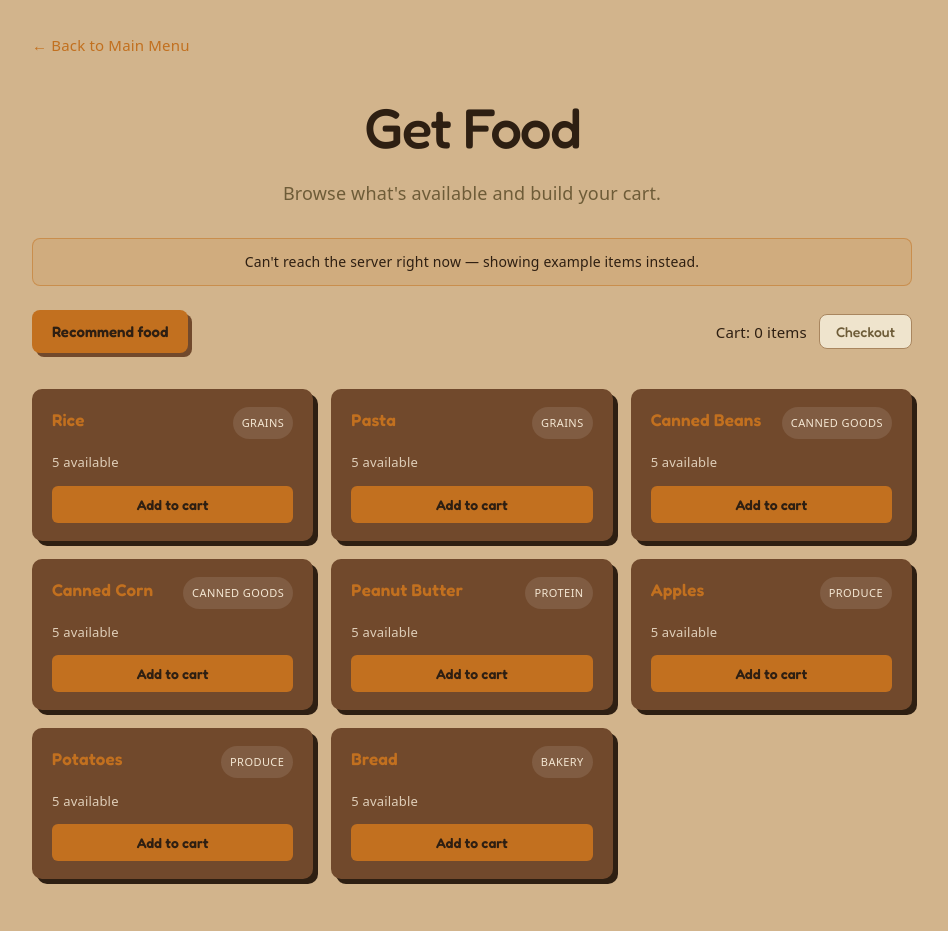
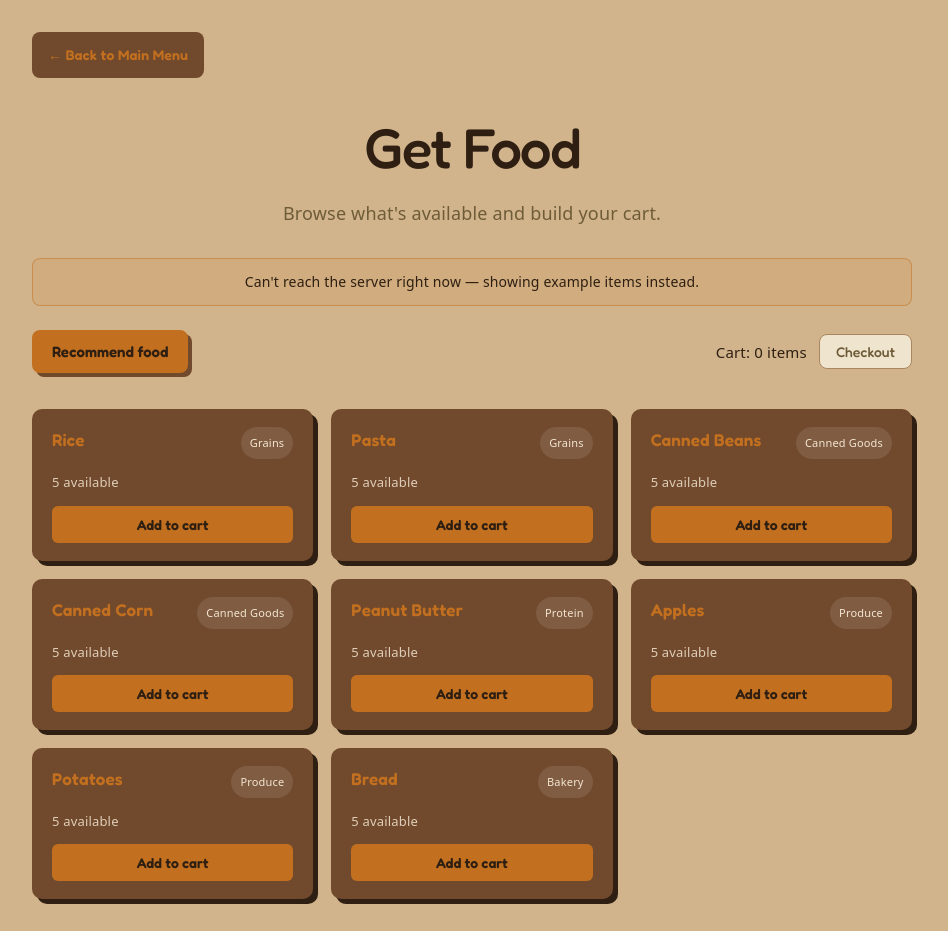
Before and after one commit to AvocadoGG1/sose-hackathon-2026, a React (Vite) app in the folder react/: page /get-food in a window 1280 px wide. Shown: the whole page, without its empty margins (168-1116 px from the left). Built offline with nearby package versions, Linux system fonts and the light colour scheme; no server answers.

Commit message:
feat: integrate Get Food page, wire GET /api/inventory

```diff
--- a/react/src/pages/GetFood.css
+++ b/react/src/pages/GetFood.css
@@ -118,8 +118,6 @@
 
 .food-pill {
   font-size: 11px;
-  letter-spacing: 0.04em;
-  text-transform: uppercase;
   color: var(--surface-ink);
   background: rgba(255, 255, 255, 0.1);
   border-radius: 999px;
--- a/react/src/pages/GetFood.jsx
+++ b/react/src/pages/GetFood.jsx
@@ -3,11 +3,10 @@ import { Link } from 'react-router-dom'
 import './Pages.css'
 import './GetFood.css'
 
-// once GET /api/inventory is wired up server-side.
 const API_BASE = import.meta.env.VITE_API_URL ?? 'http://localhost:3000'
 
-// same items as supabase/seed.sql, shown since API can't be reached yet
-// page is still demoable before the backend branch is merged
+// this isntead of blank page if API can't be reached
+// same items as supabase, so still looks like real data (testing)
 const FALLBACK_ITEMS = [
   { food_item_id: 'fallback-1', name: 'Rice', category: 'Grains', total_quantity: 5 },
   { food_item_id: 'fallback-2', name: 'Pasta', category: 'Grains', total_quantity: 5 },
@@ -19,6 +18,8 @@ const FALLBACK_ITEMS = [
   { food_item_id: 'fallback-8', name: 'Bread', category: 'Bakery', total_quantity: 5 },
 ]
 
+// one food item: name/category, how many are left, and cart controls.
+// total_quantity is null when stock isn't tracked for an item
 function FoodCard({ item, qtyInCart, onAdd, onRemove, highlighted }) {
   const available = item.total_quantity ?? null
   const maxedOut = available !== null && qtyInCart >= available
@@ -37,6 +38,7 @@ function FoodCard({ item, qtyInCart, onAdd, onRemove, highlighted }) {
 
       <div className="food-card-actions">
         {qtyInCart > 0 ? (
+          // already in the cart - show a +/- stepper instead of  Add button.
           <div className="qty-stepper">
             <button type="button" onClick={() => onRemove(item)} aria-label={`Remove one ${item.name}`}>
               −
@@ -68,10 +70,13 @@ function FoodCard({ item, qtyInCart, onAdd, onRemove, highlighted }) {
 
 function GetFood() {
   const [items, setItems] = useState([])
-  const [status, setStatus] = useState('loading') // loading | ready | offline
-  const [cart, setCart] = useState({}) // { [food_item_id]: qty }
+  // loads, 'offline' if the API couldn't be reached.
+  const [status, setStatus] = useState('loading')
+  const [cart, setCart] = useState({})
+  // food_item_id of the card to briefly highlight after "Recommend food".
   const [recommendedId, setRecommendedId] = useState(null)
 
+  // loads food list on mount
   useEffect(() => {
     let cancelled = false
 
@@ -109,6 +114,7 @@ function GetFood() {
     setCart((prev) => {
       const next = { ...prev }
       const qty = (next[item.food_item_id] ?? 0) - 1
+      // drop the key entirely at zero
       if (qty <= 0) {
         delete next[item.food_item_id]
       } else {
@@ -118,11 +124,18 @@ function GetFood() {
     })
   }
 
+  // adds one random item that still has stock left (accounts for what's already in the cart) to cart.
   function recommendFood() {
-    const inStock = items.filter((item) => item.total_quantity === null || item.total_quantity > (cart[item.food_item_id] ?? 0))
+    const inStock = items.filter((item) => {
+      const alreadyInCart = cart[item.food_item_id] ?? 0
+      return item.total_quantity === null || item.total_quantity > alreadyInCart
+    })
     if (inStock.length === 0) return
+
     const pick = inStock[Math.floor(Math.random() * inStock.length)]
     addToCart(pick)
+
+    // highlights recommended ard
     setRecommendedId(pick.food_item_id)
     setTimeout(() => setRecommendedId((current) => (current === pick.food_item_id ? null : current)), 1600)
   }
@@ -135,7 +148,7 @@ function GetFood() {
 
       <h1>Get Food</h1>
       <p className="subtitle">Browse what's available and build your cart.</p>
-
+    {/* checks for server */}
       {status === 'offline' && (
         <p className="offline-banner">
           Can't reach the server right now — showing example items instead.
@@ -149,6 +162,7 @@ function GetFood() {
 
         <div className="cart-summary">
           <span>Cart: {cartCount} item{cartCount === 1 ? '' : 's'}</span>
+          {/* TODO - disabled until checkout page is done */}
           <button type="button" className="checkout-btn" disabled title="Checkout isn't built yet">
             Checkout
           </button>
--- a/react/src/pages/MainMenu.jsx
+++ b/react/src/pages/MainMenu.jsx
@@ -12,7 +12,6 @@ function MainMenu() {
         <h1>TITLE (TBD)</h1>
       </div>
       <p className="subtitle">Please choose one to get started!</p>
-
       <div className="nav-cards">
         <Link to="/get-food" className="nav-card">
           <h2>Get Food</h2>
--- a/react/src/pages/Pages.css
+++ b/react/src/pages/Pages.css
@@ -113,15 +113,25 @@
 }
 
 .back-link {
+  display: inline-flex;
+  align-items: center;
+  gap: 6px;
   align-self: flex-start;
+  font-family: var(--heading);
+  font-weight: 600;
+  font-size: 14px;
   color: var(--accent);
+  background: var(--surface);
   text-decoration: none;
-  font-size: 15px;
+  border-radius: 8px;
+  padding: 10px 16px;
   margin-bottom: 16px;
+  transition: background 0.15s ease, color 0.15s ease;
 }
 
 .back-link:hover {
-  text-decoration: underline;
+  background: var(--accent);
+  color: var(--text-h);
 }
 
 .placeholder-page h1 {
```
Also changed, not shown: 2 other files (tests, documents, lock files or other folders).
